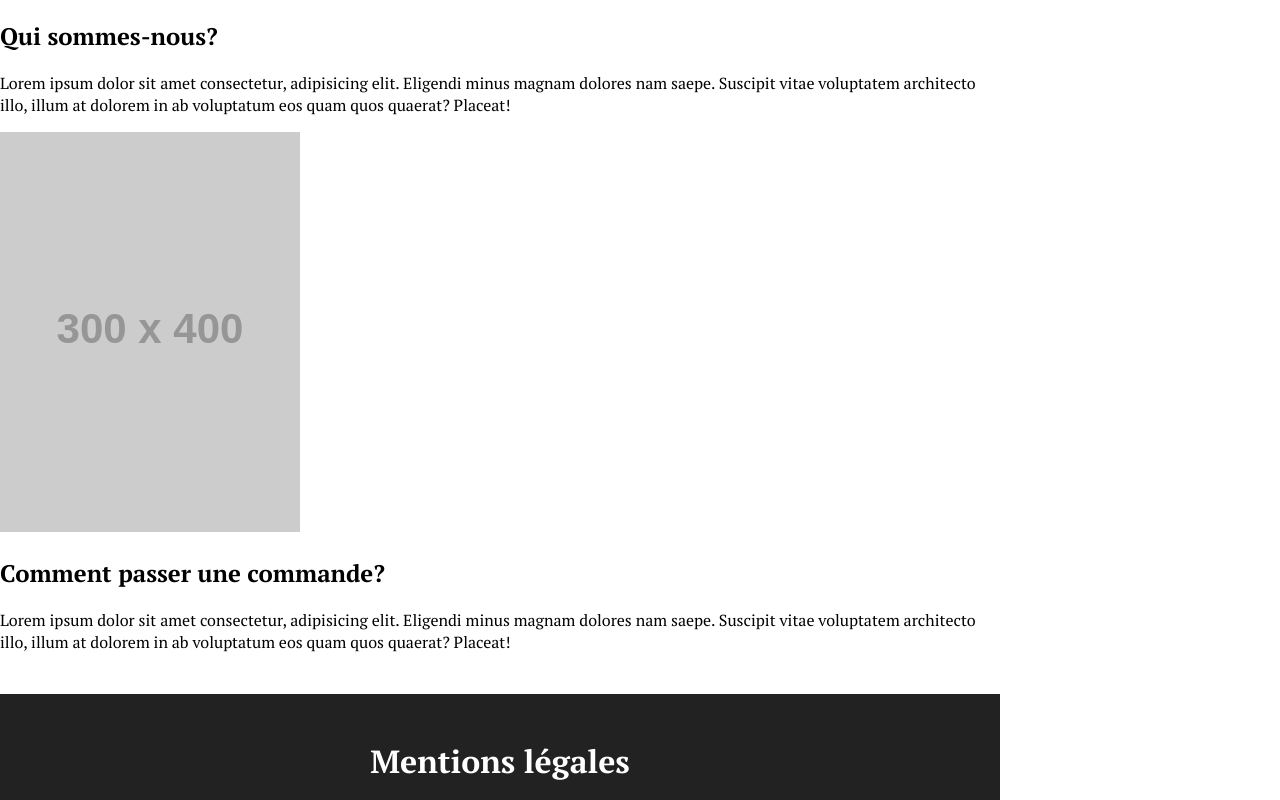
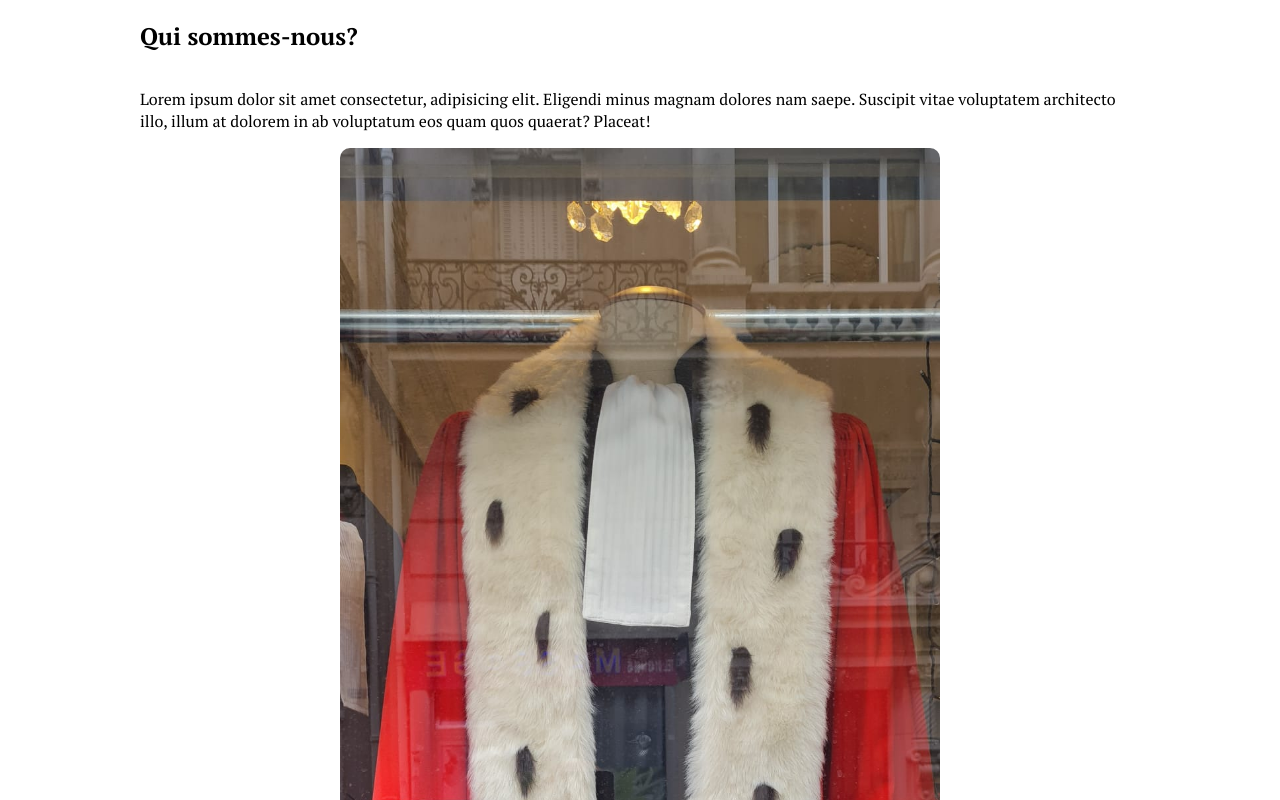
Before and after one commit to Ghatos-labs/robe-de-cour-site, a React (Vite) app: page / in a window 1280 px wide. Shown: the part 300-1100 px from the top of the page. Built offline with nearby package versions, Linux system fonts and the light colour scheme.

Commit message:
Added actual image in home page and fixed a few CSS elements

```diff
--- a/src/components/article.tsx
+++ b/src/components/article.tsx
@@ -156,7 +156,7 @@ function Article() {
                         <form id="article-form" onSubmit={handleSubmit}>
                         <p id="article-description">{elemAdress.description}</p>
                             {DisplayOptions()}
-                            <button type="submit">ajouter au panier</button>
+                            <button type="submit">Ajouter au panier</button>
                         </form>
                     </div>
                 </div>
--- a/src/components/confections.tsx
+++ b/src/components/confections.tsx
@@ -53,7 +53,9 @@ const DisplayProducts = () => {
 
   return(
     <div className="content-container">
-      {elementList}
+      <div>
+        {elementList}
+      </div>
     </div>
   )
 }
--- a/src/components/footer.tsx
+++ b/src/components/footer.tsx
@@ -1,10 +1,12 @@
 function Footer() {
   return (
       <div id="footer">
+        <div>
           <h1>Mentions légales</h1>
           <p>Lorem ipsum dolor sit amet consectetur adipisicing elit. Officia fuga expedita commodi provident hic alias nesciunt explicabo perferendis libero. Temporibus consectetur laudantium odit placeat delectus quisquam quas dolores veritatis laborum.</p>
           <a>Lien numéro 1</a>
           <a>Lien numéro 2</a>
+        </div>
       </div>
   )
 }
--- a/src/components/home.tsx
+++ b/src/components/home.tsx
@@ -1,3 +1,6 @@
+
+import HomeImg from "/home-img.jpg"
+
 function Home() {
 
   return (
@@ -7,9 +10,7 @@ function Home() {
           <h2>Qui sommes-nous?</h2>
           <p>Lorem ipsum dolor sit amet consectetur, adipisicing elit. Eligendi minus magnam dolores nam saepe. Suscipit vitae voluptatem architecto illo, illum at dolorem in ab voluptatum eos quam quos quaerat? Placeat!</p>
         </div>
-        <img src="https://placehold.co/300x400"></img>
-      </div>
-      <div>
+        <img className="homepage-img" src={HomeImg}></img>
         <div>
           <h2>Comment passer une commande?</h2>
           <p>Lorem ipsum dolor sit amet consectetur, adipisicing elit. Eligendi minus magnam dolores nam saepe. Suscipit vitae voluptatem architecto illo, illum at dolorem in ab voluptatum eos quam quos quaerat? Placeat!</p>
--- a/src/components/navbar.tsx
+++ b/src/components/navbar.tsx
@@ -1,5 +1,7 @@
 import React from "react";
 import { Link } from "react-router-dom";
+import Cross from "/img/cross.svg";
+import Options from "/img/settings.svg"
 
 var isNavbarDeployed = false;
 function toggleNavbar()
@@ -61,13 +63,13 @@ function Navbar() {
     <>
       <div id="mobile-navbar">
         <a className="menu-toggle-btn" id="mobile-menu-btn" onClick={toggleNavbar}>
-          <img src="cross.svg"></img>
+          <img src={Cross}></img>
         </a>
         <NavButtons/>
       </div>
       <div id="desktop-navbar">
         <a className="menu-toggle-btn" id="desktop-menu-btn" onClick={toggleNavbar}>
-          <img src="settings.svg"></img>
+          <img src={Options}></img>
         </a>
         <NavButtons/>
       </div>
--- a/src/style.css
+++ b/src/style.css
@@ -258,6 +258,15 @@ input, select
   width: 75px;
   height: auto;
 }
+.homepage-img
+{
+  position: relative;
+  border-radius: var(--img-border-radius);
+  width: 60%;
+  max-width: 750px;
+  left: 50%;
+  transform: translateX(-50%);
+}
 .confections-container
 {
   display: grid;
@@ -373,9 +382,13 @@ tr:nth-child(even)
 {
   .content-container, #footer
   {
-    padding-left: 0%;
-    padding-right: 0%;
-    width: 1000px;
+    display: flex;
+    justify-content: center;
+  }
+  .content-container div, #footer div
+  {
+    display: grid;
+    max-width: 1000px;
   }
   .confections-container
   {
```
Also changed, not shown: public/home-img.jpg (renamed from public/IMG-20240930-WA0008.jpg).
